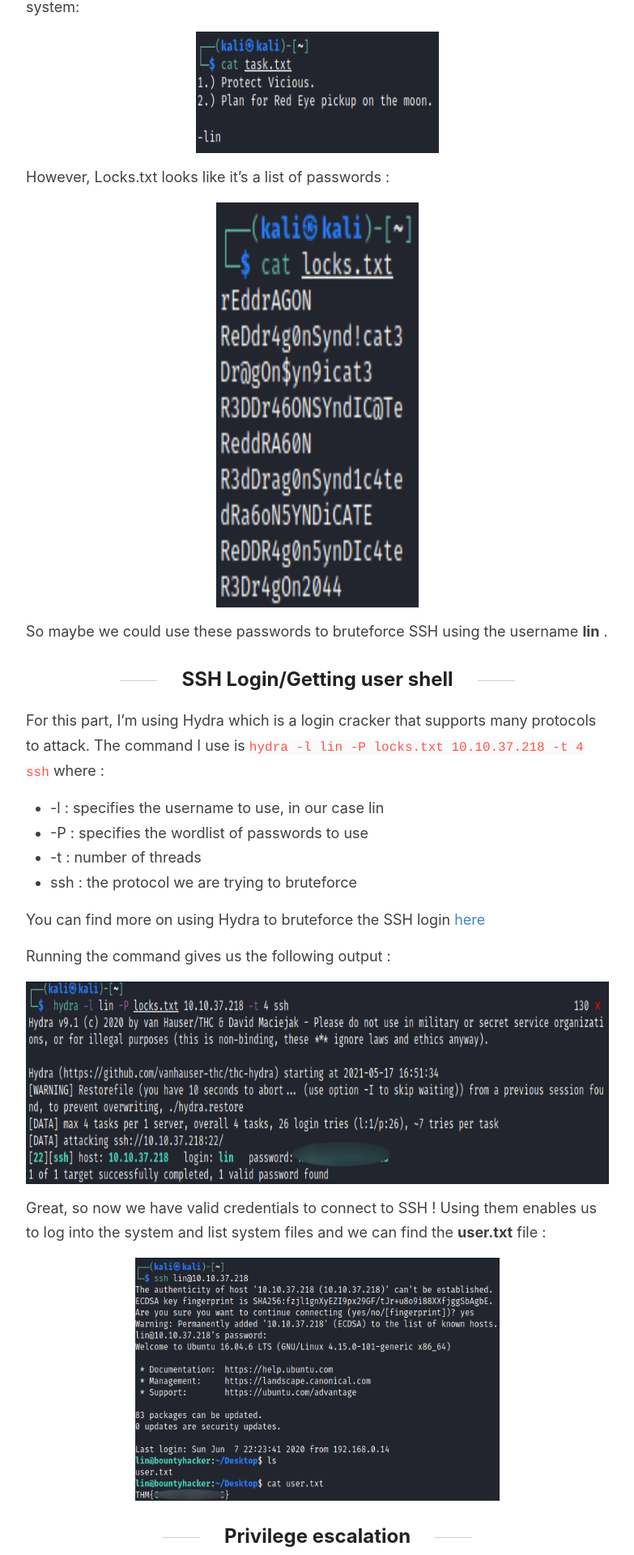
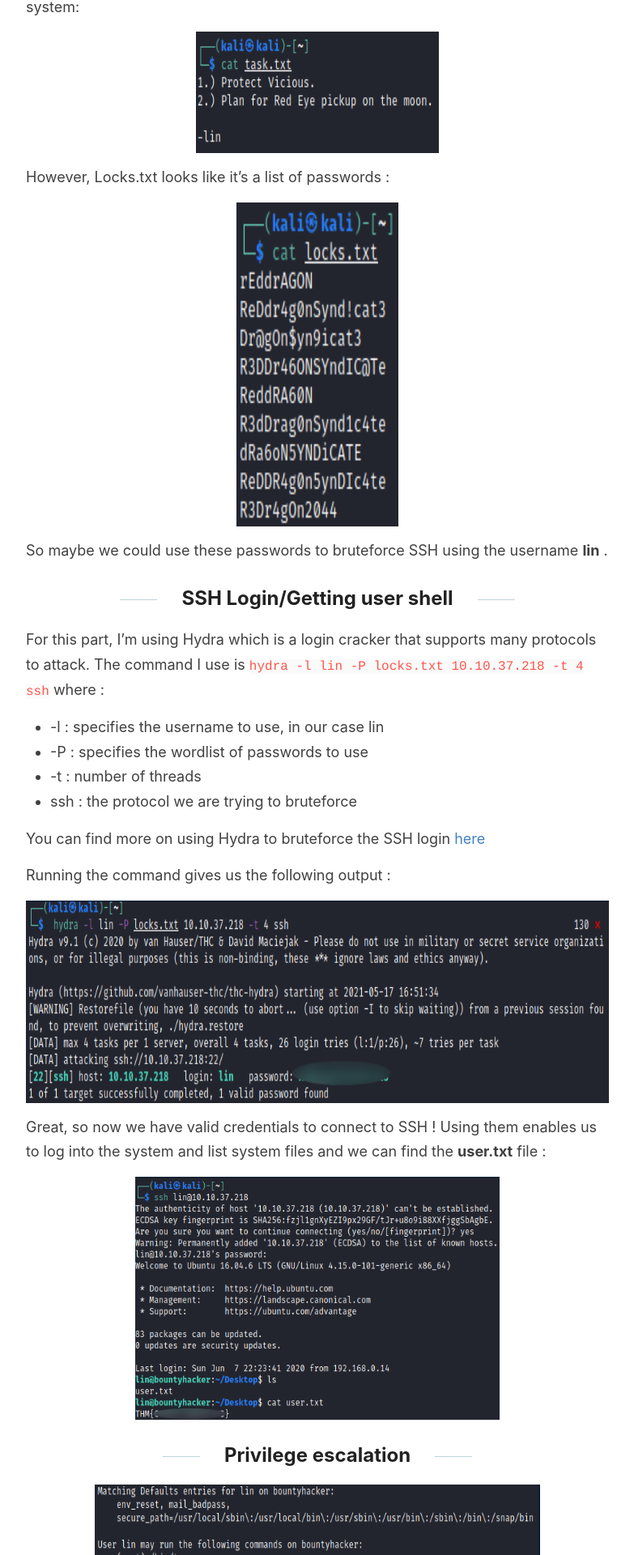
Before and after one commit to 0xdnxh/0xdnxh.github.io, a Jekyll site: the page built from _posts/2021-5-23-THM-BountyHacker-Writeup.md, in a window 1280 px wide. Shown: the part 2489-4409 px from the top of the page at 81% size, without its empty margins (248-1031 px from the left). Built offline with Jekyll 4.4.1, drawn with Linux system fonts in a browser that asks for light colours.

Commit message:
Modified parts

```diff
--- a/_posts/2021-5-23-THM-BountyHacker-Writeup.md
+++ b/_posts/2021-5-23-THM-BountyHacker-Writeup.md
@@ -36,7 +36,7 @@
 
 However, Locks.txt looks like it's a list of passwords :
 
-<img src="/images/THM/BountyHacker/lockstxt.PNG" width="250" height="500"/>
+<img src="/images/THM/BountyHacker/lockstxt.PNG" width="200" height="400"/>
 
 So maybe we could use these passwords to bruteforce SSH using the username **lin** .
 
@@ -65,4 +65,4 @@
 
 <img src="/images/THM/BountyHacker/root.PNG" width="550" height="90"/>
 
-<img src="/images/THM/BountyHacker/rootflag.PNG" width="200" height="120"/>
+<img src="/images/THM/BountyHacker/rootflag.PNG" width="200" height="140"/>
```
